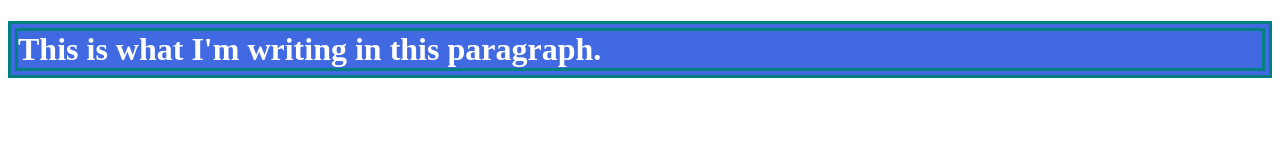
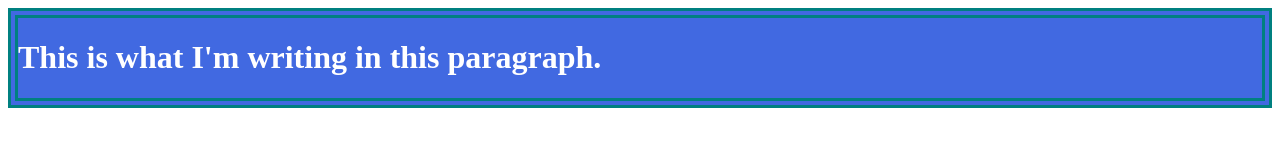
Before and after one commit to coleberkley/coleberkley.github.io, a plain HTML site: page index.html in a window 1280 px wide. Drawn offline with Linux system fonts and the light colour scheme.

Commit message:
Second style edit

```diff
--- a/index.html
+++ b/index.html
@@ -4,8 +4,8 @@
         <link href="./stylesheet.css" rel="stylesheet">
     </head>
     <body>
-        <div>
-            <h1 class="text-styling">This is what I'm writing in this paragraph.</h1>
+        <div class="text-styling">
+            <h1>This is what I'm writing in this paragraph.</h1>
         </div>
     </body>
 </html>
```
